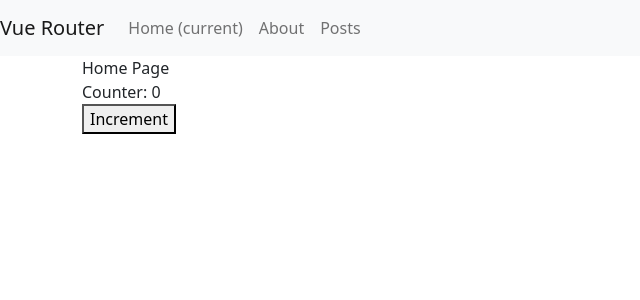
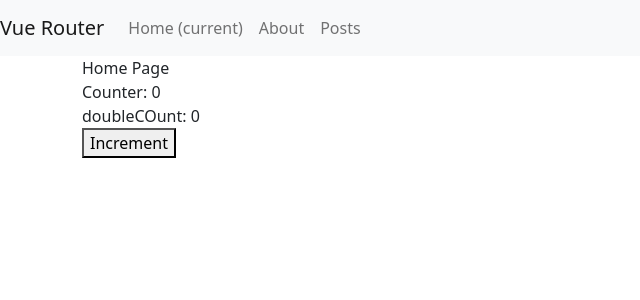
Before and after one commit to leelanarasimha/vue-composition-router, a Vue app: page / in a window 1280 px wide. Shown: the top 300 px of the page, without its empty margins (0-640 px from the left). Built offline with nearby package versions, Linux system fonts and the light colour scheme.

Commit message:
defining store options api

```diff
--- a/src/pages/Home.vue
+++ b/src/pages/Home.vue
@@ -1,6 +1,7 @@
 <template>
   <div>Home Page</div>
   <div>Counter: {{ counter.count }}</div>
+  <div>doubleCOunt: {{ counter.doubleCount }}</div>
   <div>
     <button @click="counter.increment()">Increment</button>
   </div>
--- a/src/stores/counter.js
+++ b/src/stores/counter.js
@@ -1,10 +1,13 @@
 import { defineStore } from 'pinia';
 
-export const useCounterStore = defineStore('counter', {
-  state() {
+export const useCounterStore = defineStore('counterStore', {
+  state: () => {
     return {
       count: 0
     };
+  },
+  getters: {
+    doubleCount: (state) => state.count * 2
   },
   actions: {
     increment() {
```
